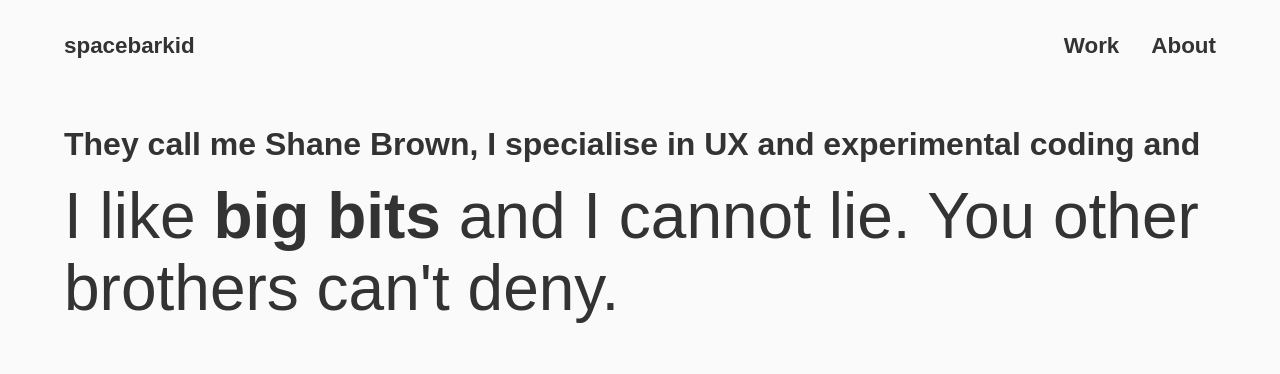
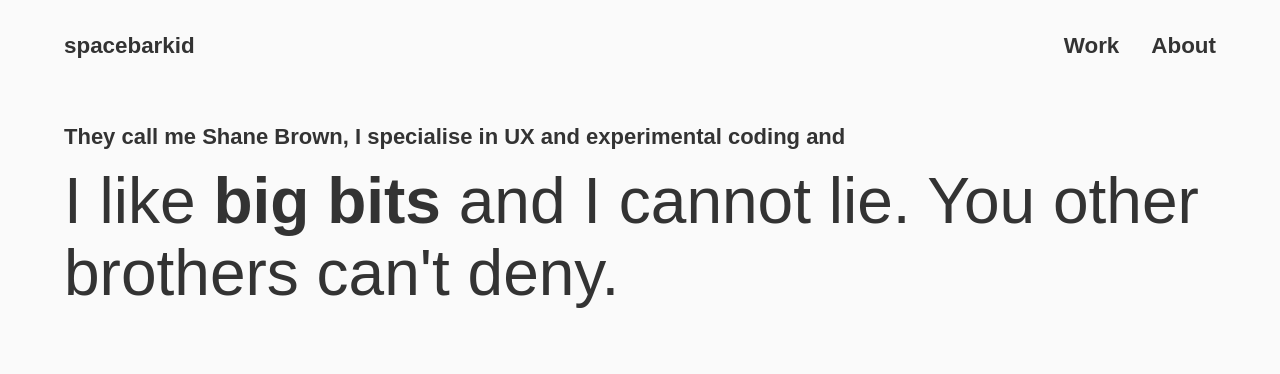
Before and after one commit to qkevinto/spacebarkid, a PHP site: page / in a window 1280 px wide. Shown: the top 374 px of the page. Run offline with PHP 8.4, Linux system fonts and the light colour scheme; grey boxes labelled with a size stand in for pictures from a placeholder-image service; style sheets or scripts are compiled from the project's sources; some libraries are stand-ins or nearby versions.

Commit message:
Refine styling.

```diff
--- a/app/index.html
+++ b/app/index.html
@@ -63,7 +63,7 @@
           <li class="Grid-item Grid-item--flush Grid-item--oneHalf">
             <a class="Piece" href="/">
               <figure class="Piece-figure">
-                <img class="Piece-image" src="http://placehold.it/600x300">
+                <img class="Piece-image" src="https://placeimg.com/600/300/arch">
                 <figcaption class="Piece-caption">
                   <h1 class="Piece-title">ixdStudio</h1>
                   <p class="Piece-description">I like catz.</p>
@@ -73,7 +73,7 @@
           <li class="Grid-item Grid-item--flush Grid-item--oneHalf">
             <a class="Piece" href="/">
               <figure class="Piece-figure">
-                <img class="Piece-image" src="http://placehold.it/600x300">
+                <img class="Piece-image" src="https://placeimg.com/600/300/people">
                 <figcaption class="Piece-caption">
                   <h1 class="Piece-title">MediaWall (Independent Study)</h1>
                   <p class="Piece-description">I like catz.</p>
@@ -83,7 +83,7 @@
           <li class="Grid-item Grid-item--flush Grid-item--oneHalf">
             <a class="Piece" href="/">
               <figure class="Piece-figure">
-                <img class="Piece-image" src="http://placehold.it/600x300">
+                <img class="Piece-image" src="https://placeimg.com/600/300/tech">
                 <figcaption class="Piece-caption">
                   <h1 class="Piece-title">Good Game Documentary</h1>
                   <p class="Piece-description">I like catz.</p>
@@ -93,7 +93,7 @@
           <li class="Grid-item Grid-item--flush Grid-item--oneHalf">
             <a class="Piece" href="/">
               <figure class="Piece-figure">
-                <img class="Piece-image" src="http://placehold.it/600x300">
+                <img class="Piece-image" src="https://placeimg.com/600/300/nature">
                 <figcaption class="Piece-caption">
                   <h1 class="Piece-title">Robot Bar</h1>
                   <p class="Piece-description">I like catz.</p>
--- a/app/styles/_mixins.scss
+++ b/app/styles/_mixins.scss
@@ -11,3 +11,35 @@
     font-size: $font-size;
   }
 }
+
+@mixin animated-underline($thickness, $initial, $end, $focus) {
+  position: relative;
+  @if $focus == true {
+    outline: none;
+  }
+
+  &::after {
+    position: absolute;
+    bottom: -3px;
+    left: 0;
+    width: 100%;
+    height: $thickness;
+    content: "";
+    background: currentColor;
+    transition: 0.3s transform ease;
+    transform-origin: left;
+    transform: scaleX($initial);
+  }
+
+  @if $focus == true {
+    &:hover::after,
+    &:focus::after {
+      transform: scaleX($end);
+    }
+  }
+  @else {
+    &:hover::after {
+      transform: scaleX($end);
+    }
+  }
+}
--- a/app/styles/modules/_Hero.scss
+++ b/app/styles/modules/_Hero.scss
@@ -1,11 +1,11 @@
 // Hero
 
-.Hero {
-
+.Hero-about {
+  @include font-size($font-size-large);
 }
 
 .Hero-tagLine {
-  @include font-size($font-size-xxlarge);
+  @include font-size($font-size-large);
   margin: .25rem 0;
   font-weight: $font-weight-light;
 
--- a/app/styles/modules/_Navigation.scss
+++ b/app/styles/modules/_Navigation.scss
@@ -7,6 +7,13 @@
 }
 
 .Navigation-title {
+  @include animated-underline(
+    $thickness: 2px,
+    $initial: 0,
+    $end: 0.8,
+    $focus: true
+  );
+  position: relative;
   font-weight: $font-weight-bold;
   text-decoration: none;
 }
@@ -17,6 +24,13 @@
 }
 
 .Navigation-link {
+  @include animated-underline(
+    $thickness: 1px,
+    $initial: 0,
+    $end: 0.8,
+    $focus: true
+  );
+  position: relative;
   margin-left: 2rem;
   text-decoration: none;
 }
--- a/app/styles/modules/_Piece.scss
+++ b/app/styles/modules/_Piece.scss
@@ -4,16 +4,17 @@
   display: block;
   position: relative;
   font-size: 0;
+  color: $color-text-invert;
+  text-shadow: 0px 0px 8px $color-primary;
+}
 
-  &:hover {
-    .Piece-caption {
-      opacity: 1;
+.Piece-figure img {
+  transition: 0.3s filter ease, 0.3s transform ease;
+  filter: grayscale(80%);
 
-      &::before,
-      &::after {
-        transform: scale(1, 1);
-      }
-    }
+  .Piece:hover &,
+  .Piece:focus & {
+    filter: grayscale(0);
   }
 }
 
@@ -22,20 +23,14 @@
 }
 
 .Piece-caption {
-  font-size: $font-size-body;
+  @include font-size($font-size-body);
   position: absolute;
+  z-index: 1;
   top: 0;
   left: 0;
   height: 100%;
   width: 100%;
   padding: 2rem;
-
-  @media only screen and ($media-query-screen-medium) {
-    color: $color-text-invert;
-    opacity: 0;
-    background: transparentize($color-primary, .5);
-    transition: .3s opacity ease;
-  }
 }
 
 .Piece-title {
--- a/app/styles/modules/_Section.scss
+++ b/app/styles/modules/_Section.scss
@@ -4,6 +4,7 @@ $Section-heading-lineLength: 40px;
 
 .Section {
   padding: $section-padding;
+  transition: 0.3s padding ease;
 
   @media only screen and ($media-query-screen-medium) {
     padding: $section-padding-medium;
```
